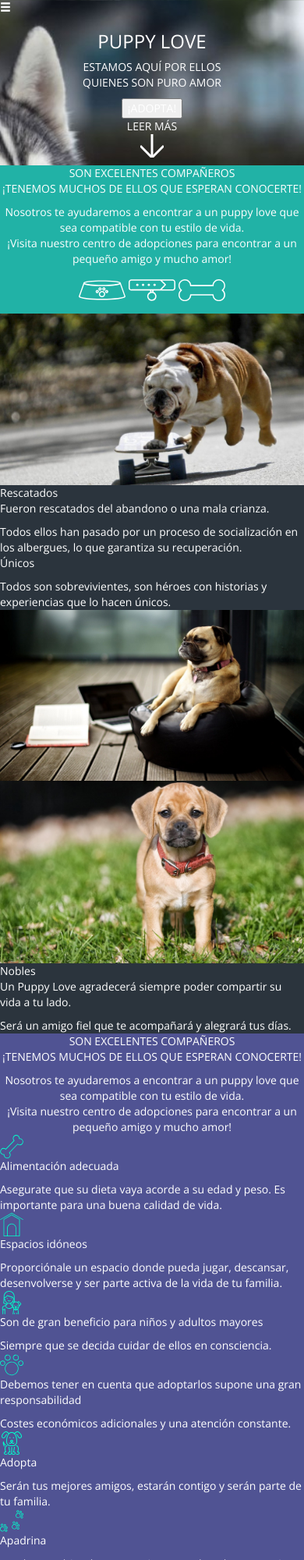
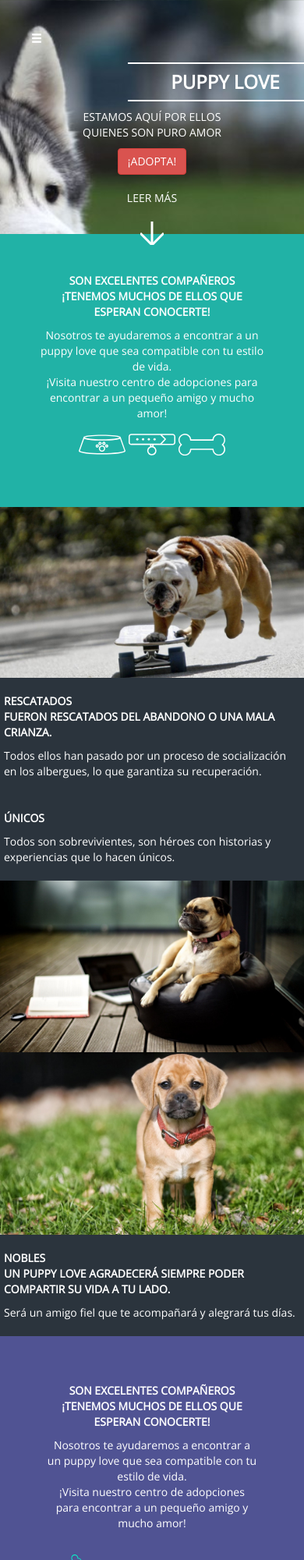
Before and after one commit to GeraldineCh/PuppyLove, a plain HTML site: page index.html in a window 390 px wide. Shown: the top 2000 px of the page at 78% size. Drawn offline with nearby package versions, Linux system fonts and the light colour scheme.

Commit message:
Texto completo

```diff
--- a/css/main.css
+++ b/css/main.css
@@ -1,3 +1,4 @@
+/*GENERALES*/
 * {
  font-family: 'Open Sans', sans-serif;
  color: white;
@@ -14,22 +15,76 @@ body {
  background-size: cover;
 }
 
+/*HEADER*/
+
+header {
+ padding: 4rem;
+ height: 500px;
+}
+
+@media (max-width: 767px) {
+ header {
+  height: 300px;
+ }
+}
+
+h3 {
+ font-weight: bolder;
+ border-top: 2px white solid;
+ border-bottom: 2px white solid;
+ width: 25rem;
+ padding: 1rem;
+ margin-left: 40%;
+}
+
+.title {
+ font-weight: bolder;
+}
+
+
+/*COMPROMISO*/
 #compromiso {
  background-color: #21B2A6;
+ padding: 5rem;
 }
 
+
+/*CAN*/
 #can {
  background-color: #2B343D;
+}
+
+.col-md-8 {
+ padding: 8rem 2rem;
+}
+
+@media (max-width: 767px) {
+ .col-md-8 {
+  padding: 2rem;
+ }
 }
 
 .img-text {
  max-width: 100%;
 }
 
+/*BENEFICIOS*/
 #beneficios {
  background-color: #505393;
+ padding: 6rem;
 }
 
+@media (max-width: 767px) {
+ #beneficios {
+  height: 300px;
+ }
+}
+
+.col-md-3 {
+ padding: 3rem;
+}
+
+/*FOOTER*/
 footer {
     background-color: rgba(29, 36, 38, 0.8);
     height: 100px;
--- a/index.html
+++ b/index.html
@@ -11,11 +11,11 @@
      <header>
          <div>
            <span class="glyphicon glyphicon-menu-hamburger" aria-hidden="true"></span>
-           <div id="title" class="text-center">
-            <h3>PUPPY LOVE</h3>
+           <div id="title" class="text-center text-uppercase">
+            <h3 class="text-center">PUPPY LOVE</h3>
             <p>ESTAMOS AQUÍ POR ELLOS<br>QUIENES SON PURO AMOR</p>
-            <button>¡ADOPTA!</button>
-            <p>LEER MÁS <br><img src="img/icons/arrow.svg" alt=""></p>
+            <button type="button" class="btn btn-danger">¡ADOPTA!</button><br><br>
+            <p>LEER MÁS <br><br><img src="img/icons/arrow.svg" alt="continue-leyendo"></p>
            </div>
          </div>
      </header>
@@ -23,9 +23,9 @@
       <p class="title">SON EXCELENTES COMPAÑEROS<br>¡TENEMOS MUCHOS DE ELLOS QUE ESPERAN CONOCERTE!</p>
       <span class="bajada">Nosotros te ayudaremos a encontrar a un puppy love que sea compatible con tu estilo de vida.<br>¡Visita nuestro centro de adopciones para encontrar a un pequeño amigo y mucho amor!</span><br>
       <span>
-       <img src="img/icons/pet-plate.svg" alt="">
-       <img src="img/icons/collar.svg" alt="">
-       <img src="img/icons/bone.svg" alt="">
+       <img src="img/icons/pet-plate.svg" alt="plato-comid-perro">
+       <img src="img/icons/collar.svg" alt="collar">
+       <img src="img/icons/bone.svg" alt="hueso">
       </span>
      </div>
      <div id="can">
@@ -34,13 +34,13 @@
         <img src="img/pic01.jpg" class="img-text" alt="perro-en-skate">
        </div>
        <div class="col-md-8">
-        <p class="title">Rescatados<br>Fueron rescatados del abandono o una mala crianza.</p>
+        <p class="title text-uppercase">Rescatados<br>Fueron rescatados del abandono o una mala crianza.</p>
         <span class="bajada">Todos ellos han pasado por un proceso de socialización en los albergues, lo que garantiza su recuperación.</span>
        </div>
       </div>
       <div class="row">
        <div class="col-md-8">
-        <p class="title">Únicos</p>
+        <p class="title text-uppercase">Únicos</p>
         <span class="bajada">Todos son sobrevivientes, son héroes con historias y experiencias que lo hacen únicos.</span>
        </div>
        <div class="col-md-4">
@@ -52,47 +52,47 @@
         <img src="img/pic03.jpg" class="img-text" alt="perro-en-skate">
        </div>
        <div class="col-md-8">
-        <p class="title">Nobles<br>Un Puppy Love agradecerá siempre poder compartir su vida a tu lado.</p>
+        <p class="title text-uppercase">Nobles<br>Un Puppy Love agradecerá siempre poder compartir su vida a tu lado.</p>
         <span class="bajada">Será un amigo fiel que te acompañará y alegrará tus días.</span>
        </div>
       </div>
      </div>
      <div id="beneficios" class="text-center">
-      <p class="title">SON EXCELENTES COMPAÑEROS<br>¡TENEMOS MUCHOS DE ELLOS QUE ESPERAN CONOCERTE!</p>
+      <p class="title text-uppercase">SON EXCELENTES COMPAÑEROS<br>¡TENEMOS MUCHOS DE ELLOS QUE ESPERAN CONOCERTE!</p>
       <span class="bajada">Nosotros te ayudaremos a encontrar a un puppy love que sea compatible con tu estilo de vida.<br>¡Visita nuestro centro de adopciones para encontrar a un pequeño amigo y mucho amor!</span>
-      <div class="row text-left">
+      <div class="row text-left col-md-offset-3">
        <div class="col-md-3">
-        <img src="img/icons/bone-rotate.svg" alt=""><br>
+        <img src="img/icons/bone-rotate.svg" alt="alimentacion"><br>
         <p class="title">Alimentación adecuada</p>
         <span class="bajada">Asegurate que su dieta vaya acorde a su edad y peso. Es importante para una buena calidad de vida.</span>
        </div>
        <div class="col-md-3">
-        <img src="img/icons/pet-house.svg" alt=""><br>
-        <p class="title">Espacios idóneos</p>
+        <img src="img/icons/pet-house.svg" alt="casa-perro"><br>
+        <p class="title text-uppercase">Espacios idóneos</p>
         <span class="bajada">Proporciónale un espacio donde pueda jugar, descansar, desenvolverse y ser parte activa de la vida de tu familia.</span>
        </div>
       </div>
-      <div class="row text-left">
+      <div class="row text-left col-md-offset-3">
        <div class="col-md-3">
-        <img src="img/icons/pet.svg" alt=""><br>
-        <p class="title">Son de gran beneficio para niños y adultos mayores</p>
+        <img src="img/icons/pet.svg" alt="mascota"><br>
+        <p class="title text-uppercase">Son de gran beneficio para niños y adultos mayores</p>
         <span class="bajada">Siempre que se decida cuidar de ellos en consciencia.</span>
        </div>
        <div class="col-md-3">
-        <img src="img/icons/track.svg" alt=""><br>
-        <p class="title">Debemos tener en cuenta que adoptarlos supone una gran responsabilidad</p>
+        <img src="img/icons/track.svg" alt="huella"><br>
+        <p class="title text-uppercase">Debemos tener en cuenta que adoptarlos supone una gran responsabilidad</p>
         <span class="bajada">Costes económicos adicionales y una atención constante.</span>
        </div>
       </div>
-      <div class="row text-left">
+      <div class="row text-left col-md-offset-3">
        <div class="col-md-3">
-        <img src="img/icons/dog.svg" alt=""><br>
-        <p class="title">Adopta</p>
+        <img src="img/icons/dog.svg" alt="perro"><br>
+        <p class="title text-uppercase">Adopta</p>
         <span class="bajada"> Serán tus mejores amigos, estarán contigo y serán parte de tu familia.</span>
        </div>
        <div class="col-md-3">
-        <img src="img/icons/track-two.svg" alt=""><br>
-        <p class="title">Apadrina</p>
+        <img src="img/icons/track-two.svg" alt="huellitas"><br>
+        <p class="title text-uppercase">Apadrina</p>
         <span class="bajada">Puedes apadrinarlos, son amistosos, educados y necesitan de tu apoyo.</span>
        </div>
       </div>
@@ -104,7 +104,8 @@
         <span class="bajada">¡Visita nuestro centro de adopciones para encontrar a un pequeño amigo y mucho amor!</span>
        </div>
        <div class="col-md-5">
-
+        <button type="button" class="btn btn-danger">¡ADOPTA!</button><br>
+        <button type="button" class="btn btn-default">CONOCE MÁS</button>
        </div>
       </div>
      </div>
```
